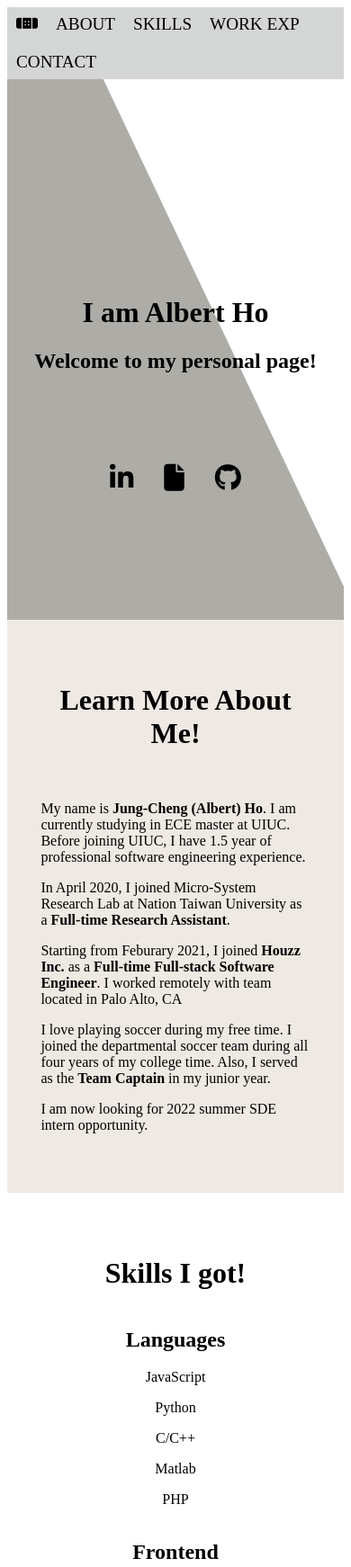
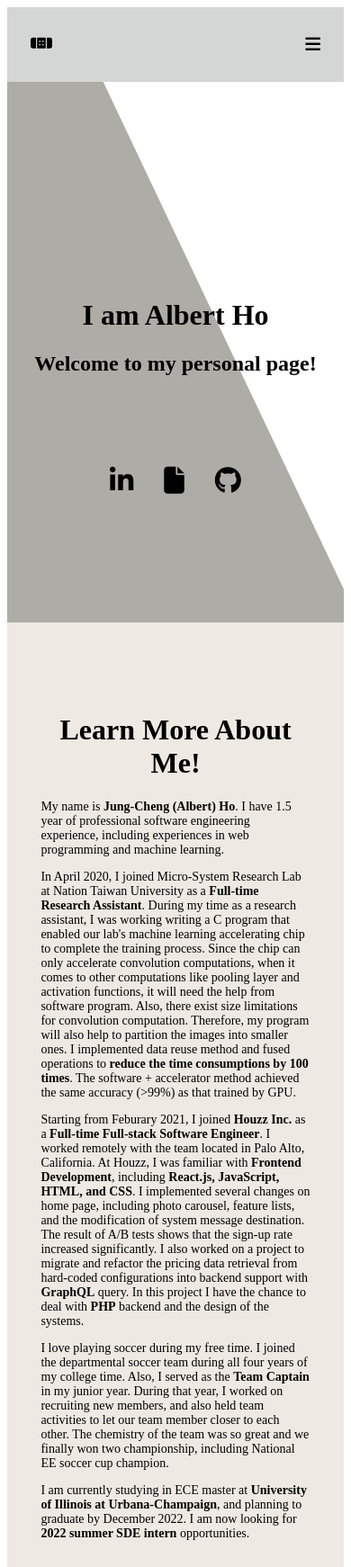
Before and after one commit to albert101124/albert101124.github.io, a website built with webpack: page src/index.html in a window 390 px wide. Shown: the top 1742 px of the page at 90% size. Built offline with nearby package versions, Linux system fonts and the light colour scheme.

Commit message:
add nav hamburger list

```diff
--- a/src/css/main.css
+++ b/src/css/main.css
@@ -1,16 +1,31 @@
 /* Your CSS here. */
 html {
     scroll-behavior: smooth;
+}
+
+.intro_page__container {
+    display: block;
+    margin: 0;
 }
 
 .navigation_bar {
     background-color: #D4D6D5;
     height: 80px;
     display: flex;
+    position: sticky;
+    top: 0px;
     align-items: center;
+    z-index: 2;
+    justify-content: space-between;
+    padding: 0 16px;
+}
+
+.navigation_bar__logo {
+    display: flex;
 }
 
 .navigation_bar__icon-list {
+    display: flex;
     flex-direction: row;
     align-items: center;
     height: auto;
@@ -21,10 +36,18 @@ html {
 }
 
 .navigation_bar__icon {
+    display: flex;
     text-align: center;
     height: 100%;
     width: auto;
     float: left;
+}
+
+.navigation_bar__hamburger_list {
+    display: none;
+    text-align: center;
+    height: 100%;
+    width: auto;
 }
 
 nav a {
@@ -38,10 +61,6 @@ nav a {
 nav a:hover {
     background-color: #D4D6D5;
     color: white;
-}
-
-.navigation_bar__icon-list {
-    flex-direction: row;
 }
 
 .hero_section {
@@ -80,7 +99,7 @@ nav a:hover {
 .intro_section {
     background-color: #EEE9E3;
     text-align: center;
-    padding: 50px 10%;
+    padding: 80px 10%;
 }
 
 .intro_section__bio {
@@ -90,7 +109,7 @@ nav a:hover {
 .skills_section {
     background-color: white;
     text-align: center;
-    padding: 50px 10%;
+    padding: 80px 10%;
 }
 
 .skills_section__skill-set {
@@ -107,7 +126,7 @@ nav a:hover {
 .work_experience_section {
     background-color: #EEE9E3;
     text-align: center;
-    padding: 50px 10%;
+    padding: 80px 10%;
 }
 
 .work_experience_section__timeline {
@@ -203,7 +222,7 @@ nav a:hover {
 
 .contact_info_section {
     background-color: #D4D6D5;
-    padding: 50px 10%;
+    padding: 80px 10%;
     text-align: center;
 }
 
@@ -327,6 +346,63 @@ nav a:hover {
     }
 }
 
+@media screen and (max-width: 700px) {
+    .navigation_bar__logo {
+        display: flex;
+        padding: 30.5px 10px;
+    }
+
+    .navigation_bar {
+        background-color: #D4D6D5;
+        height: auto;
+        width: auto;
+        display: flex;
+        justify-content: space-between;
+        align-items: flex-start;
+    }
+
+    .navigation_bar__icon-list {
+        display: none;
+        flex-direction: column;
+        align-items: center;
+        height: auto;
+        list-style: none;
+        margin: 0;
+        padding: 0;
+        overflow: hidden;
+        margin-top: 60px;
+    }
+
+    .navigation_bar__icon {
+        display: flex;
+        text-align: center;
+        height: 100%;
+        width: 100%;
+        float: left;
+    }
+
+    nav a {
+        color: inherit;
+        display: block;
+        font-size: 1.2rem;
+        padding: 10px;
+        text-decoration: none;
+    }
+
+    nav a:hover {
+        background-color: #D4D6D5;
+        color: white;
+    }
+
+    .navigation_bar__hamburger_list {
+        display: block;
+        text-align: right;
+        height: 100%;
+        width: auto;
+        padding: 30.5px 10px;
+    }
+}
+
 @media screen and (max-width: 500px) {
     /* Place the timelime to the left */
     .work_experience_section__timeline::after {
@@ -346,3 +422,18 @@ nav a:hover {
         left: -46px;
     }
 }
+
+@media screen and (max-width: 500px) {
+    .intro_section__bio {
+        font-size: 14px;
+    }
+
+    .contact_info_section__selfie_frame {
+        width: 280px;
+        height: 210px;
+        min-width: 200px;
+        min-height: 150px;
+        margin: 0 auto;
+        padding-right: 0px;
+    }
+}
--- a/src/index.html
+++ b/src/index.html
@@ -13,12 +13,10 @@
 <body>
     <div class='intro_page__container' id='container'>
         <nav class='navigation_bar'>
-            <ul class='navigation_bar__icon-list'>
-                <li class='navigation_bar__icon'>
-                    <a href="#">
-                        <i class="fas fa-band-aid"></i>
-                    </a>
-                </li>
+            <a href="#" class='navigation_bar__logo' onclick="expandHamburgerList()">
+                <i class="fas fa-band-aid"></i>
+            </a>
+            <ul class='navigation_bar__icon-list' onclick="expandHamburgerList()">
                 <li class='navigation_bar__icon'>
                     <a href='#intro'>ABOUT</a>
                 </li>
@@ -32,6 +30,7 @@
                     <a href='#contact'>CONTACT</a>
                 </li>
             </ul>
+            <a class='navigation_bar__hamburger_list' onclick="expandHamburgerList()"><i class="fa fa-bars"></i></a>
         </nav>
         <div class='hero_section' id="hero">
             <div class='hero_text'>
@@ -50,12 +49,35 @@
         <div class='intro_section' id="intro">
             <h1>Learn More About Me!</h1>
             <div class='intro_section__bio'>
-                <p><br><p>
-                <p>My name is <b>Jung-Cheng (Albert) Ho</b>. I am currently studying in ECE master at UIUC. Before joining UIUC, I have 1.5 year of professional software engineering experience. </p>
-                <p>In April 2020, I joined Micro-System Research Lab at Nation Taiwan University as a <b>Full-time Research Assistant</b>. </p>
-                <p>Starting from Feburary 2021, I joined <b>Houzz Inc.</b> as a <b>Full-time Full-stack Software Engineer</b>. I worked remotely with team located in Palo Alto, CA</p>
-                <p>I love playing soccer during my free time. I joined the departmental soccer team during all four years of my college time. Also, I served as the <b>Team Captain</b> in my junior year.</p>
-                <p>I am now looking for 2022 summer SDE intern opportunity.</p>
+                <p>My name is <b>Jung-Cheng (Albert) Ho</b>. I have 1.5 year of professional software engineering experience,
+                    including experiences in web programming and machine learning.
+                </p>
+                <p>In April 2020, I joined Micro-System Research Lab at Nation Taiwan University as a <b>Full-time Research Assistant</b>.
+                    During my time as a research assistant, I was working writing a C program that enabled our lab's
+                    machine learning accelerating chip to complete the training process. Since the chip can only accelerate
+                    convolution computations, when it comes to other computations like pooling layer and activation functions,
+                    it will need the help from software program. Also, there exist size limitations for convolution computation.
+                    Therefore, my program will also help to partition the images into smaller ones. I implemented data reuse method
+                    and fused operations to <b>reduce the time consumptions by 100 times</b>. The software + accelerator method achieved
+                    the same accuracy (>99%) as that trained by GPU.
+                 </p>
+                <p>Starting from Feburary 2021, I joined <b>Houzz Inc.</b> as a <b>Full-time Full-stack Software Engineer</b>.
+                    I worked remotely with the team located in Palo Alto, California. At Houzz, I was familiar with
+                    <b>Frontend Development</b>, including <b>React.js, JavaScript, HTML, and CSS</b>.
+                    I implemented several changes on home page, including photo carousel, feature lists, and the modification of system
+                    message destination. The result of A/B tests shows that the sign-up rate increased significantly.
+                    I also worked on a project to migrate and refactor the pricing data retrieval from hard-coded configurations into
+                    backend support with <b>GraphQL</b> query. In this project I have the chance to deal with <b>PHP</b> backend
+                    and the design of the systems.
+                </p>
+                <p>I love playing soccer during my free time. I joined the departmental soccer team during all four years of my
+                    college time. Also, I served as the <b>Team Captain</b> in my junior year. During that year, I worked on recruiting
+                    new members, and also held team activities to let our team member closer to each other. The chemistry of the team
+                    was so great and we finally won two championship, including National EE soccer cup champion.
+                </p>
+                <p>I am currently studying in ECE master at <b>University of Illinois at Urbana-Champaign</b>, and planning to graduate by December 2022.
+                    I am now looking for <b>2022 summer SDE intern</b> opportunities.
+                </p>
             </div>
         </div>
         <div class='skills_section' id='skill'>
@@ -158,6 +180,16 @@
         </div>
     </div>
     <script src="bundle.js" type="text/javascript"></script>
+    <script>
+        function expandHamburgerList() {
+            var listContent = document.getElementsByClassName("navigation_bar__icon-list")[0];
+            if (listContent.style.display === "flex") {
+                listContent.style.display = "none";
+            } else {
+                listContent.style.display = "flex";
+            }
+        }
+    </script>
 </body>
 
 </html>
```
